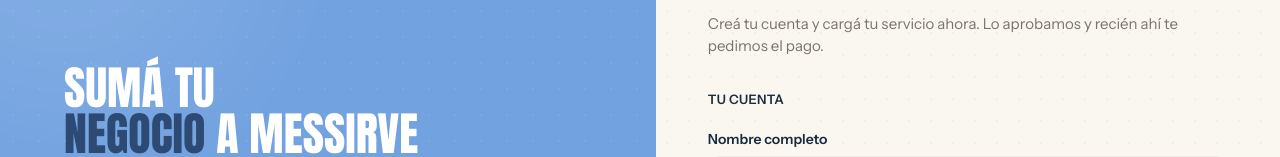
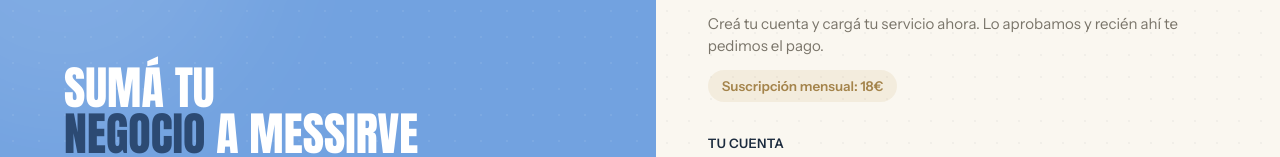
Before and after one commit to vickyrabini/messirve-frontend, a Next.js app: page /register-client in a window 1280 px wide. Shown: the part 132-289 px from the top of the page. Built offline with nearby package versions, Linux system fonts and the light colour scheme; no server answers; the database is empty.

Commit message:
style(register-client): highlight the monthly price in the header

```diff
--- a/app/(auth)/register-client/register-client-form.tsx
+++ b/app/(auth)/register-client/register-client-form.tsx
@@ -234,6 +234,12 @@
                   <p className="reveal mt-2 text-[15px] text-muted" style={{ transitionDelay: '60ms' }}>
                     Creá tu cuenta y cargá tu servicio ahora. Lo aprobamos y recién ahí te pedimos el pago.
                   </p>
+                  <span
+                    className="reveal mt-3 inline-flex items-center gap-1.5 rounded-full bg-dorado/15 px-3.5 py-1.5 text-[13.5px] font-bold text-dorado-dark"
+                    style={{ transitionDelay: '80ms' }}
+                  >
+                    Suscripción mensual: 18€
+                  </span>
                 </header>
 
                 <form action={formAction} noValidate className="space-y-6">
```
